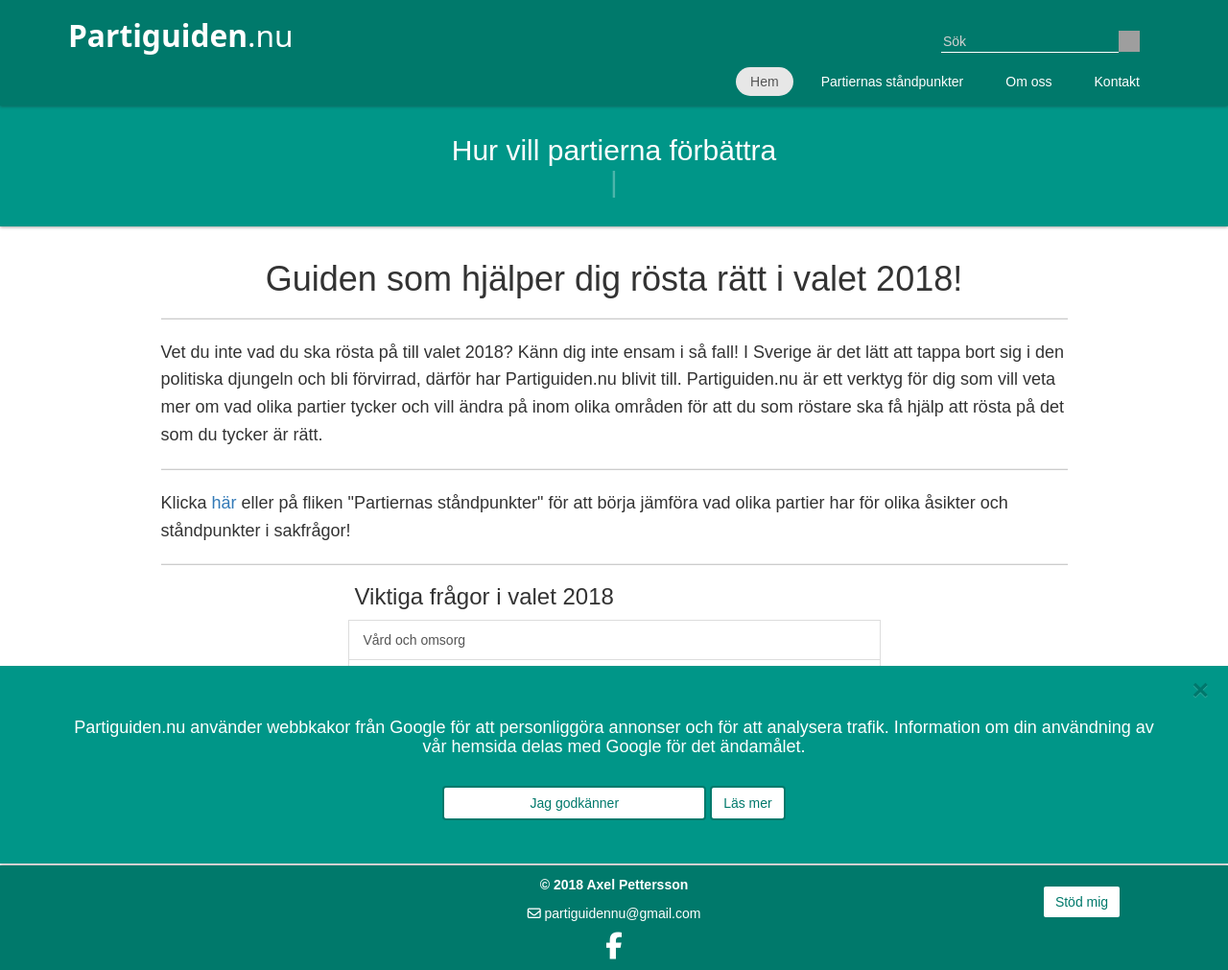
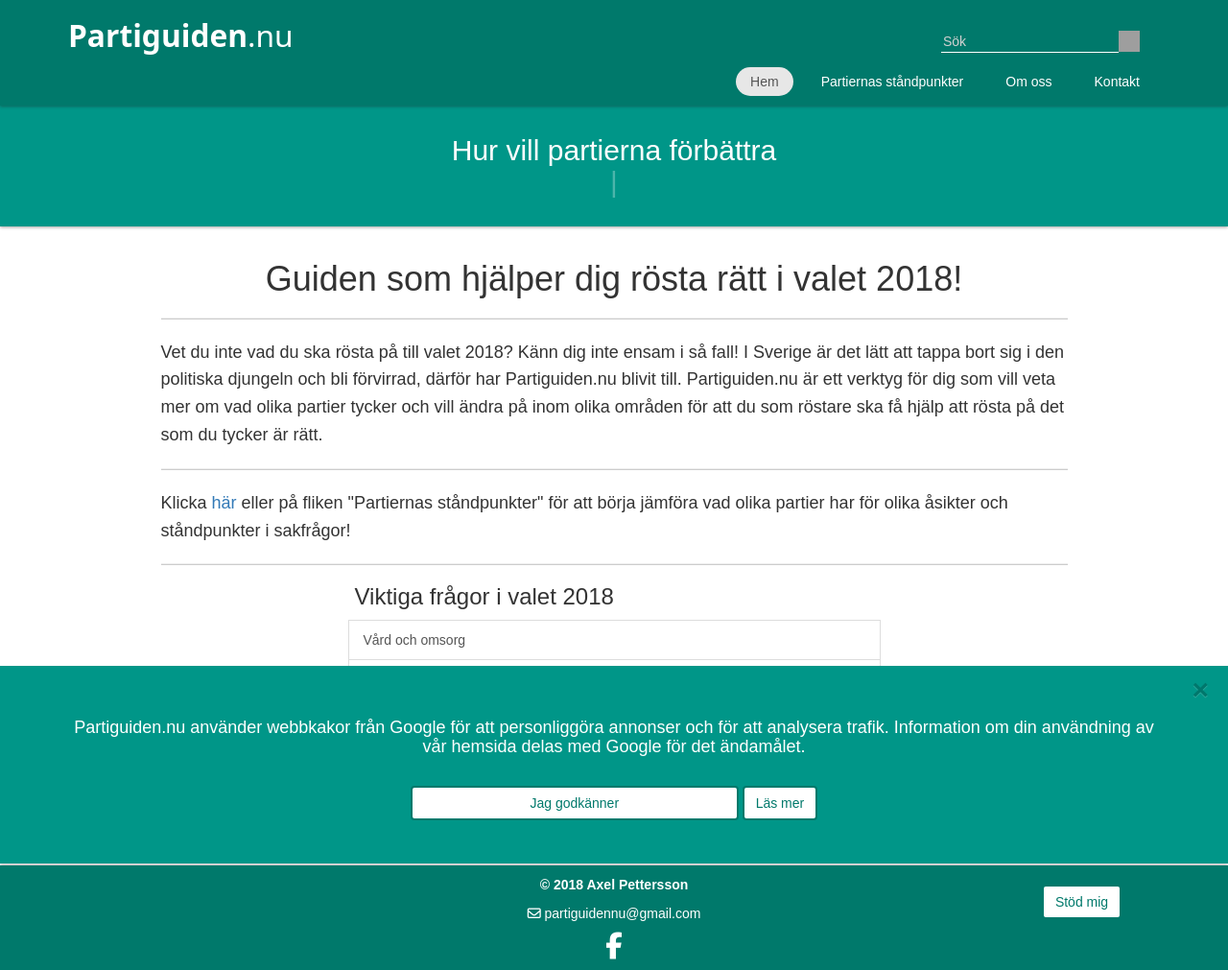
Before and after one commit to Ackuq/partiguiden.nu, a Jekyll site: the page built from index.md, in a window 1280 px wide. Shown: the whole page at 96% size. Built offline with Jekyll 4.4.1, drawn with Linux system fonts in a browser that asks for light colours; nearby versions of some CDN libraries; some web fonts are replaced; grey boxes are pictures that could not be loaded.

Commit message:
Update _cookies.scss

```diff
--- a/_sass/_cookies.scss
+++ b/_sass/_cookies.scss
@@ -16,7 +16,6 @@
 .cookies-button{
     background: #fff;
     width: 100%;
-    max-width: 27.5rem;
     border: 2px solid #00796B;
     color: #00796B;
     transition: background-color 0.25s ease-out, color 0.25s ease-out;
@@ -43,8 +42,17 @@
 #cookie-banner > .container{
     margin: 20px auto;
 }
+@media (min-width: 768px){
+    .cookies-button{
+        width: 30%;
+    }
+}
 @media (max-width: 767px) {
+    .cookies-button{
+        width: 90%;
+    }
     .read-more{
         margin-top: 20px;
+        width: 40%;
     }
 }
```
